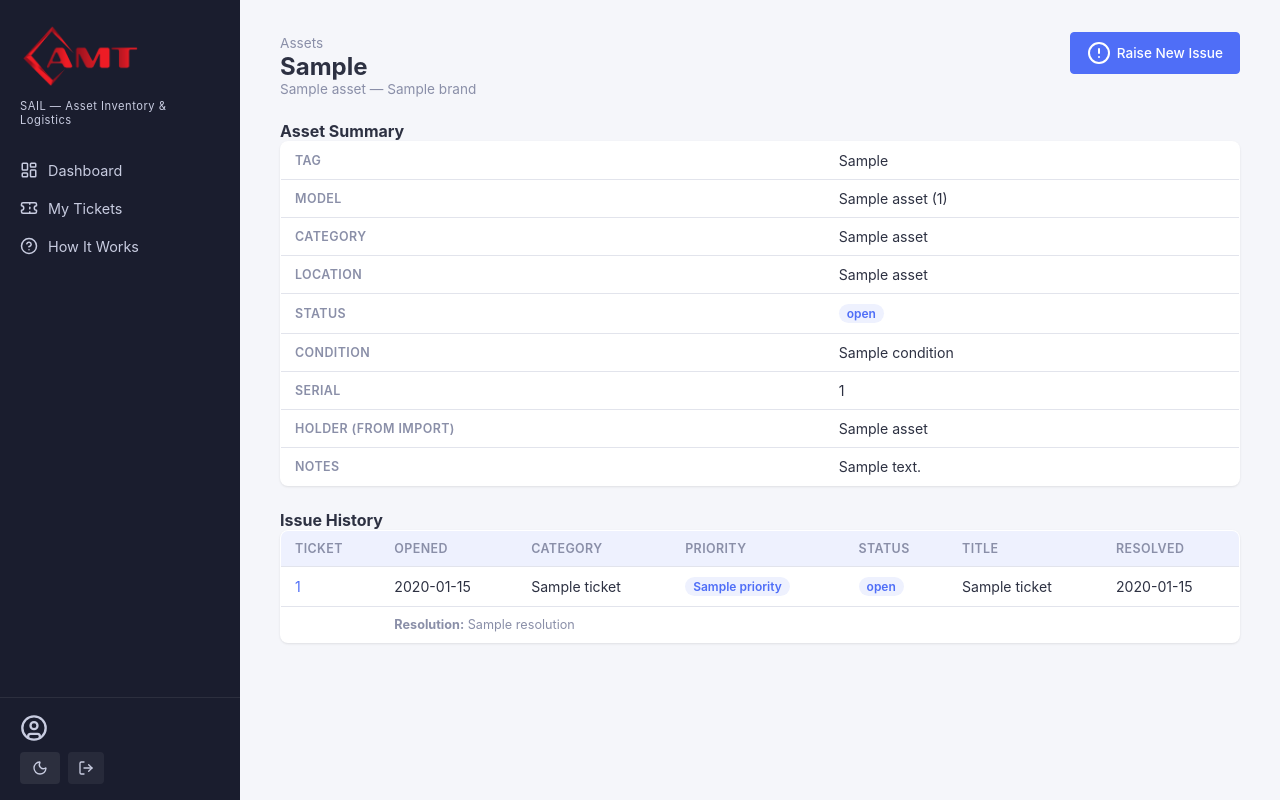
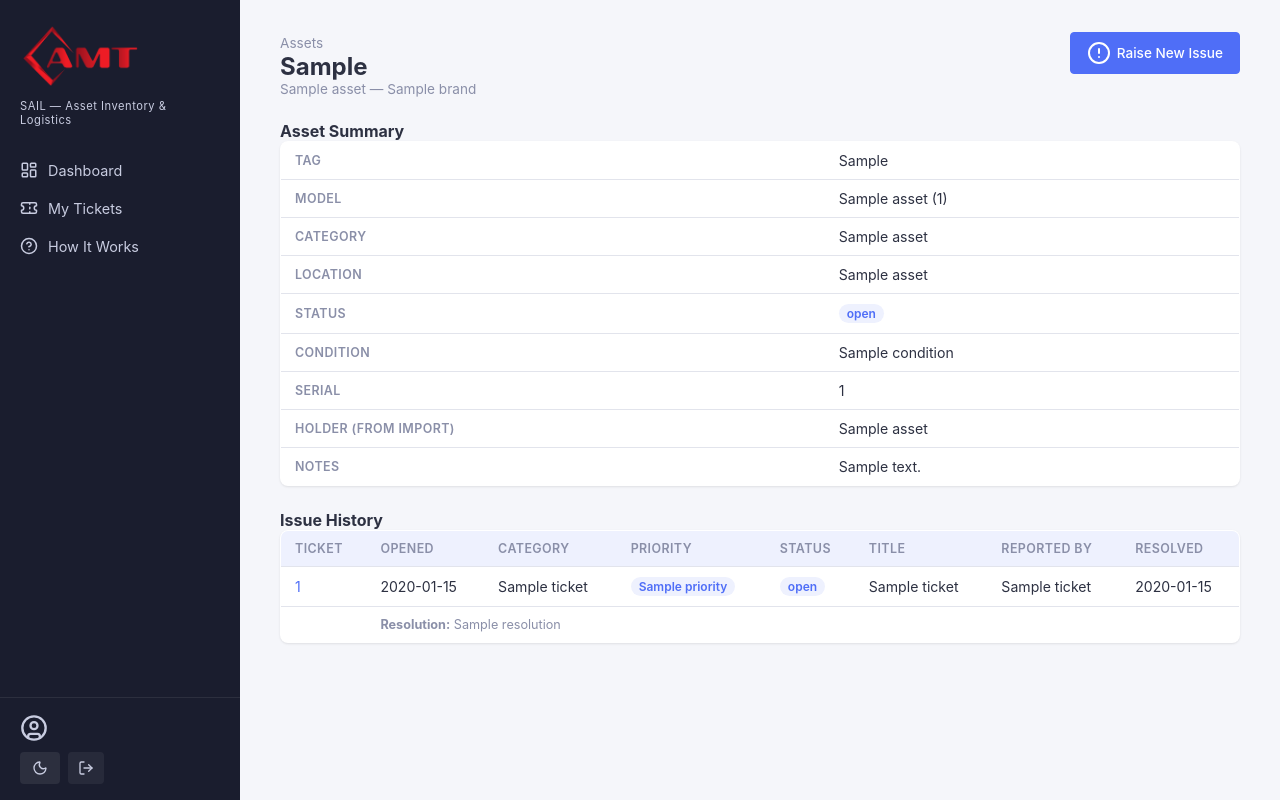
Before and after one commit to airandblueamt-Claude/sail-project, a Python web app: template templates/inventory/asset_detail.html in a window 1280 px wide. Run offline with Jinja, Linux system fonts and the light colour scheme; the template is opened without the code that fills it: most values are stand-ins (such as "Sample title", 1, 10 or a date in 2020).

Commit message:
Surface submitter name in asset issue history
Code-quality reviewer flagged that submitter_name was SELECTed
but never rendered. Adding it as a "Reported by" column gives
the institutional-memory view real product value: the team can
see who flagged each prior issue on this asset.

```diff
--- a/templates/inventory/asset_detail.html
+++ b/templates/inventory/asset_detail.html
@@ -43,6 +43,7 @@
                 <th>Priority</th>
                 <th>Status</th>
                 <th>Title</th>
+                <th>Reported by</th>
                 <th>Resolved</th>
             </tr>
         </thead>
@@ -55,10 +56,11 @@
                 <td><span class="badge badge-{{ t.priority }}">{{ t.priority }}</span></td>
                 <td><span class="badge">{{ t.status }}</span></td>
                 <td>{{ t.title }}</td>
+                <td>{{ t.submitter_name or '—' }}</td>
                 <td>{{ t.resolved_at[:10] if t.resolved_at else '—' }}</td>
             </tr>
             {% if t.resolution %}
-            <tr><td></td><td colspan="6" class="muted" style="font-size:0.9em"><strong>Resolution:</strong> {{ t.resolution }}</td></tr>
+            <tr><td></td><td colspan="7" class="muted" style="font-size:0.9em"><strong>Resolution:</strong> {{ t.resolution }}</td></tr>
             {% endif %}
             {% endfor %}
         </tbody>
```
